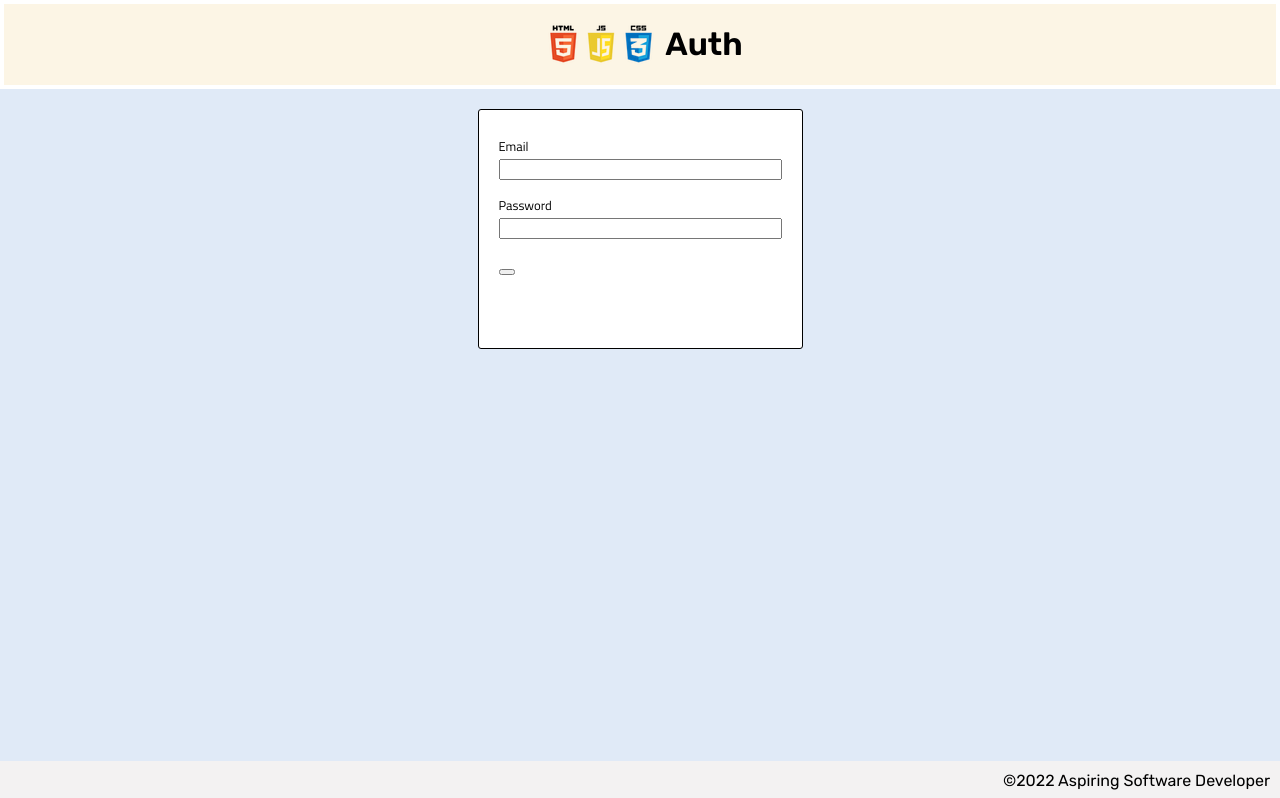
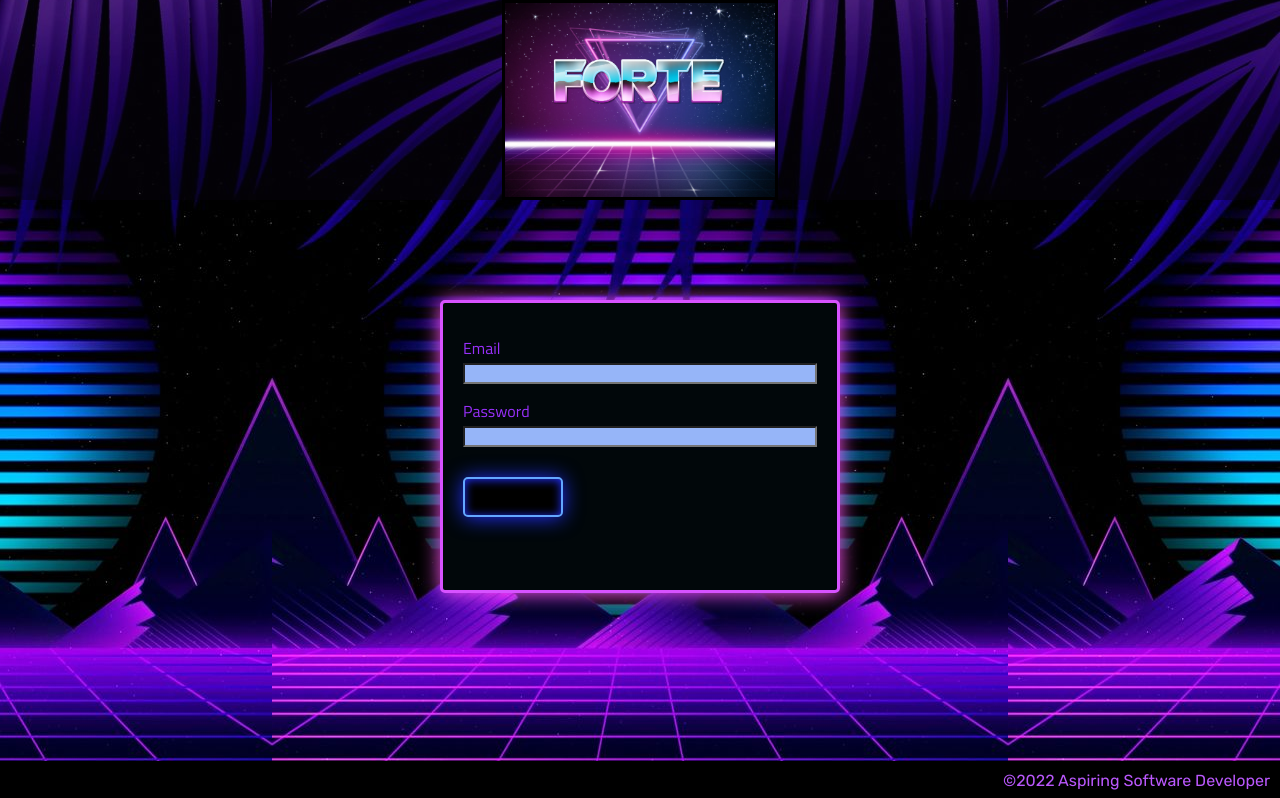
Before and after one commit to forte-group/forte, a plain HTML site: page auth/index.html in a window 1280 px wide. Shown: the top 798 px of the page. Drawn offline with nearby package versions, Linux system fonts and the light colour scheme.

Commit message:
Auth Page CSS

```diff
--- a/auth/index.html
+++ b/auth/index.html
@@ -5,7 +5,7 @@
     <meta charset="UTF-8" />
     <meta name="viewport" content="width=device-width, initial-scale=1.0" />
     <meta http-equiv="X-UA-Compatible" content="ie=edge" />
-    <link rel="icon" type="image/x-icon" href="../assets/alchemy-favicon.png" />
+    <link rel="icon" type="image/x-icon" href="../assets/lollo.jpg" />
     <script defer src="https://cdn.jsdelivr.net/npm/@supabase/supabase-js"></script>
     <link rel="preconnect" href="https://fonts.googleapis.com">
     <link rel="preconnect" href="https://fonts.gstatic.com" crossorigin>
@@ -19,8 +19,7 @@
 
 <body>
     <header>
-        <img src="../assets/html_css_js.png">
-        <h1>Auth</h1>
+        <img src="../assets/lollo.jpg">
     </header>
 
     <main>
--- a/styles/auth.css
+++ b/styles/auth.css
@@ -1,14 +1,20 @@
 form {
-    width: 325px;
+    width: 400px;
     margin: 20px auto;
     padding: 10px 20px;
     background: white;
     border: 1px solid black;
-    border-radius: 3px;
+    border-radius: 5px;
+    background-color: rgb(1, 7, 10);
+    margin-top: 100px;
+    color: rgb(152, 48, 250);
+    border: 3px solid rgb(215, 82, 255);
+    box-shadow: 0px 1px 20px 0px rgb(247, 81, 238);
 }
 
 form h2 {
-    font-size: 1.25em;
+    font-size: 1.75em;
+    text-align: center;
 }
 
 form label, form button {
@@ -19,7 +25,7 @@ form label {
     display: grid;
     gap: 3px;
     font-family: 'Titillium Web';
-    font-size: .8em;
+    font-size: 1em;
 }
 
 .change-type {
@@ -31,3 +37,39 @@ form label {
     min-height: 1em;
     color: red;
 }
+
+header {
+    background-color: rgba(8, 4, 15, 0.452);
+    border: none;
+}
+
+header img {
+    height: 200px;
+    border: 3px solid black;
+}
+
+body {
+    background-image: url("../assets/background.jpg");
+    background-position: center;
+}
+
+input {
+    background-color: rgb(150, 181, 248);
+}
+
+footer {
+    background-color: black;
+    color: rgb(186, 88, 252);
+}
+
+button {
+    color: #4bbcfd;
+    background-color: black;
+    border-radius: 5px;
+    border: 2px solid rgb(99, 167, 255);
+    height: 40px;
+    width: 100px;
+    text-shadow: 0 0 0.5em rgb(57, 224, 253);
+    cursor: pointer;
+    box-shadow: 0px 1px 20px 0px rgb(33, 47, 250), inset 0px 1px 10px 0px rgb(33, 47, 250);
+}
```
Also changed, not shown: assets/background.jpg (added).
